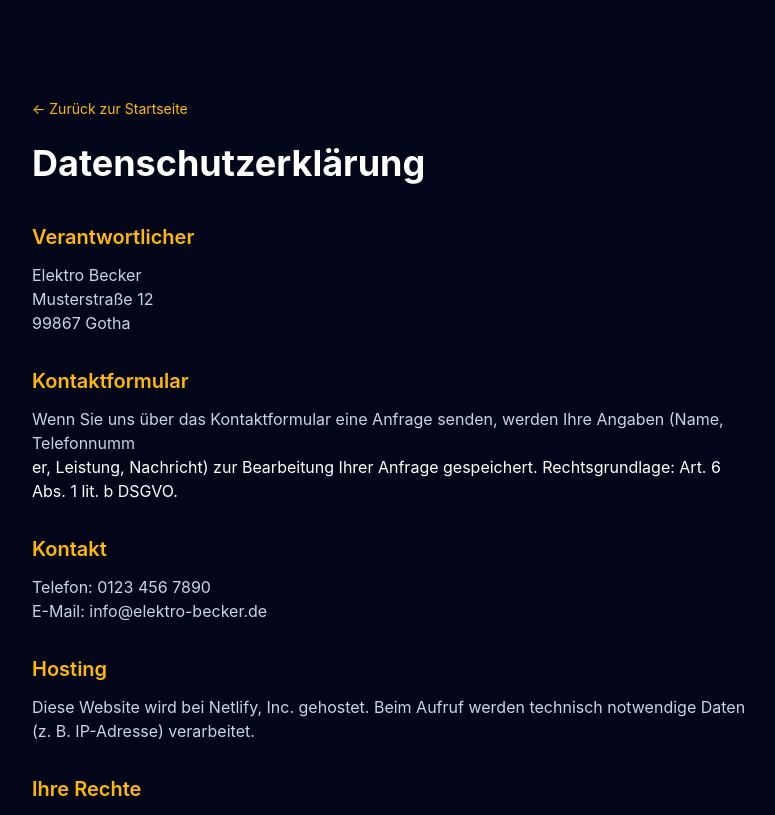
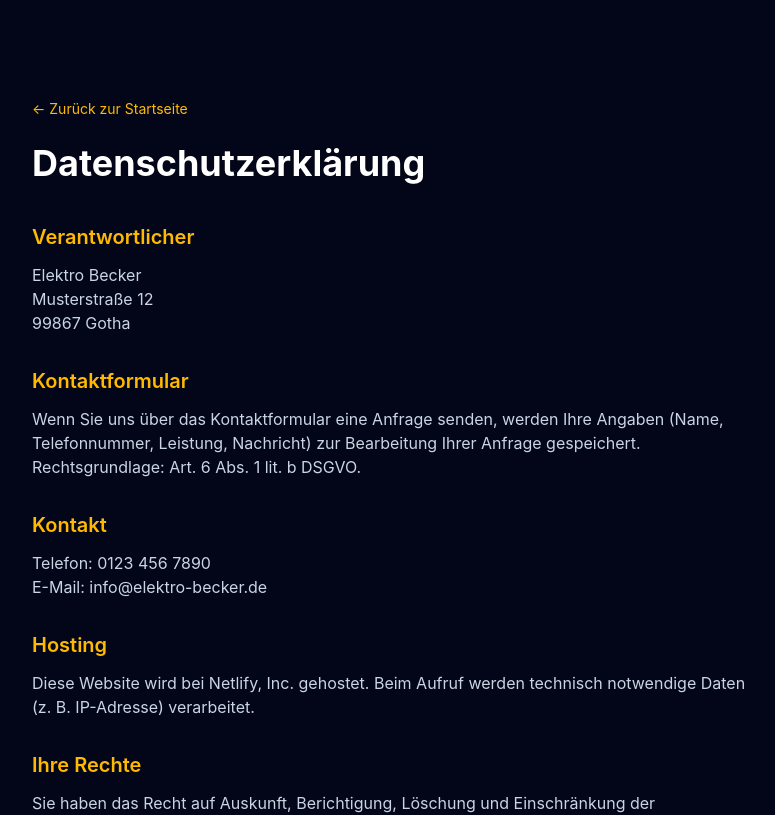
Before and after one commit to flh-grow/elektro-becker, a React (Vite) app: page /datenschutz in a window 1280 px wide. Shown: the top 815 px of the page, without its empty margins (248-1023 px from the left). Built offline with nearby package versions, Linux system fonts and the light colour scheme.

Commit message:
Fixed bugs

```diff
--- a/src/pages/Datenschutz.jsx
+++ b/src/pages/Datenschutz.jsx
@@ -25,8 +25,8 @@ export default function Datenschutz() {
                     Kontaktformular
                 </h2>
                 <p className='text-slate-300'>
-                    Wenn Sie uns über das Kontaktformular eine Anfrage senden, werden Ihre Angaben (Name, Telefonnumm
-                </p>er, Leistung, Nachricht) zur Bearbeitung Ihrer Anfrage gespeichert. Rechtsgrundlage: Art. 6 Abs. 1 lit. b DSGVO.
+                    Wenn Sie uns über das Kontaktformular eine Anfrage senden, werden Ihre Angaben (Name, Telefonnummer, Leistung, Nachricht) zur Bearbeitung Ihrer Anfrage gespeichert. Rechtsgrundlage: Art. 6 Abs. 1 lit. b DSGVO.
+                </p>
             </section>
 
             <section className='mb-8'>
```
